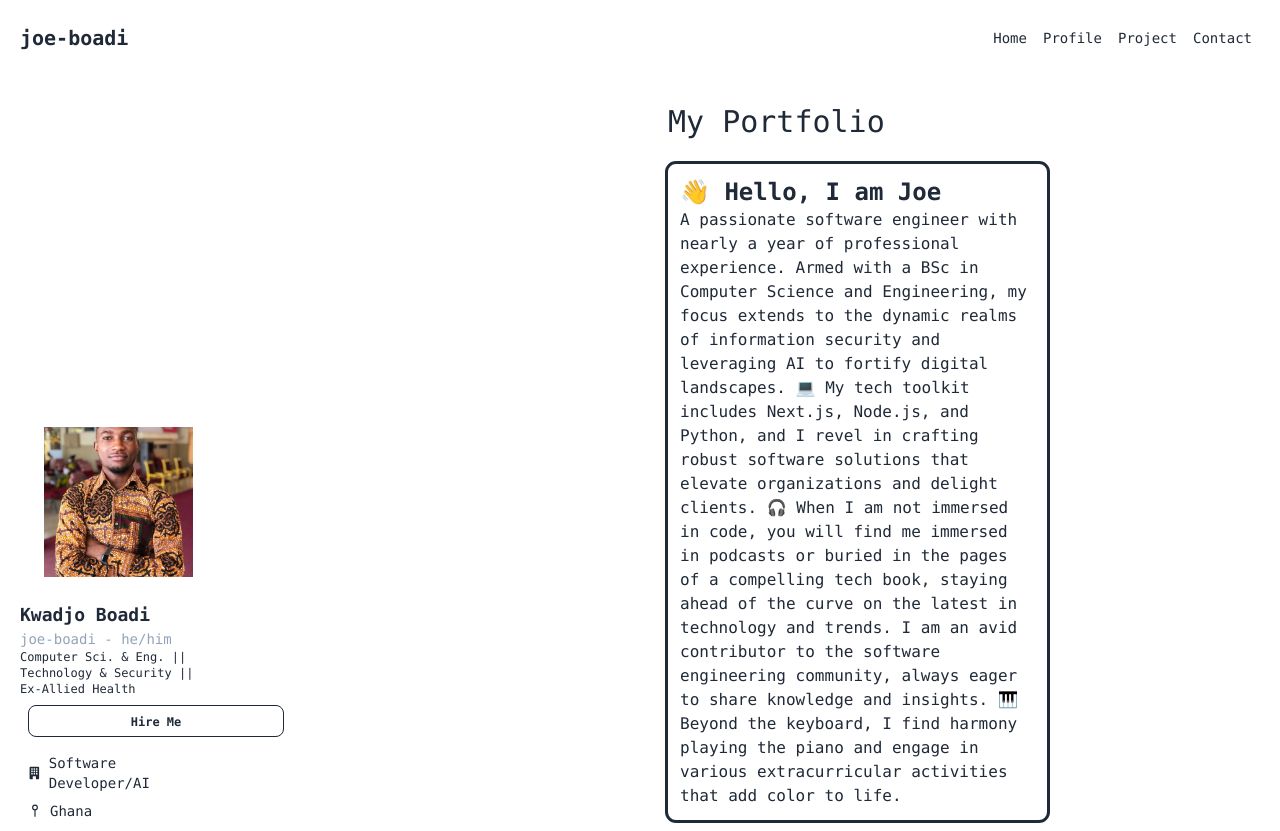
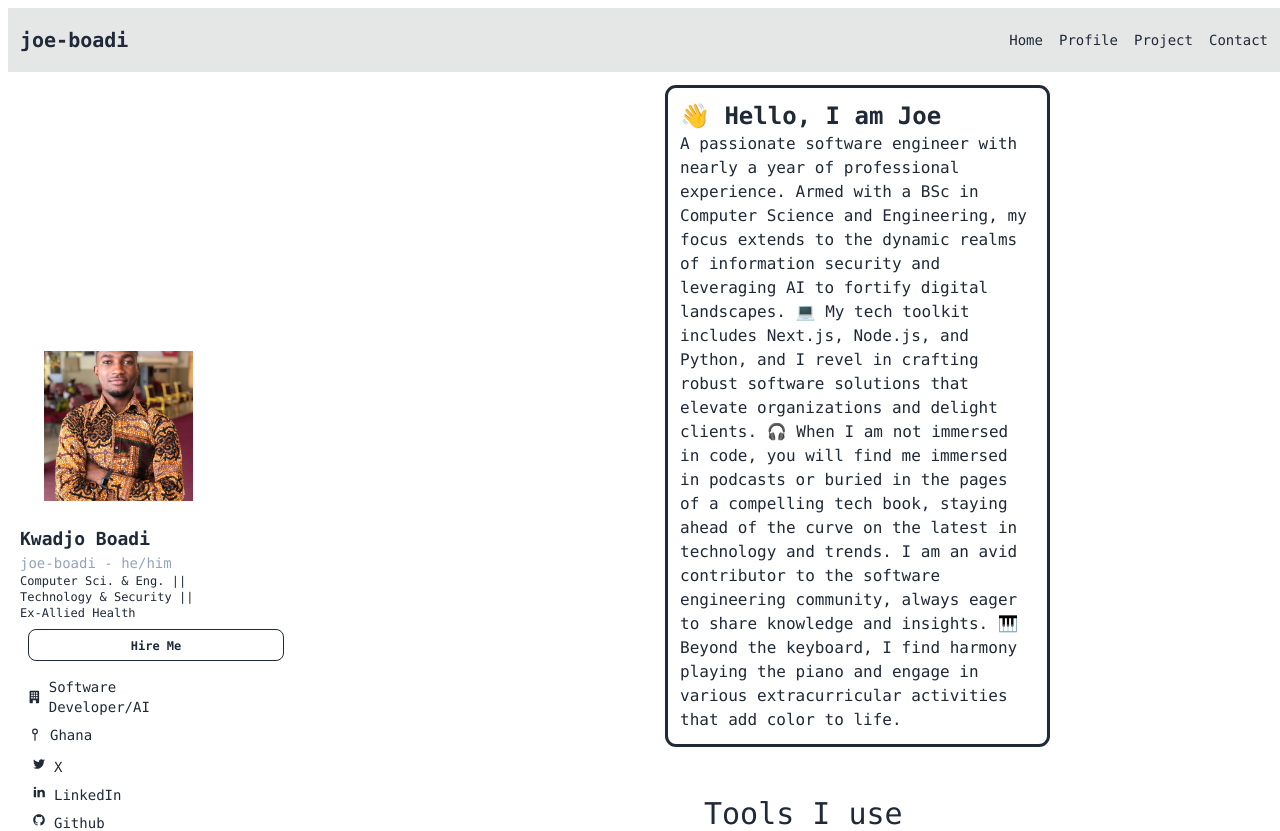
Before and after one commit to joe-boadi/my-portfolio, a Next.js app: page / in a window 1280 px wide. Shown: the top 831 px of the page. Built offline with nearby package versions, Linux system fonts and the light colour scheme.

Commit message:
Modify navbar

```diff
--- a/app/Components/NavLinks.tsx
+++ b/app/Components/NavLinks.tsx
@@ -14,18 +14,18 @@ const navLinks: NavLink[] = [
 
 const NavLinks = () => {
   return (
-    <header className="sticky m-2 p-3 flex justify-between items-center">
-        <div className="flex">
+    <nav className="navbar bg-base-300 top-0 fixed m-2 p-3 justify-between items-center font-mono">
+        <header className="flex">
           <h1 className="left-0 font-extrabold text-xl">joe-boadi</h1>
-        </div>
-        <nav className="flex justify-center text-sm">
+        </header>
+        <nav className="flex justify-center text-sm right-2">
           {navLinks.map((link, index) => (
             <Link key={index} href={link.href}>
               <div className="m-2">{link.label}</div>
             </Link>
           ))}
         </nav>
-    </header>
+    </nav>
   );
 };
 
```
